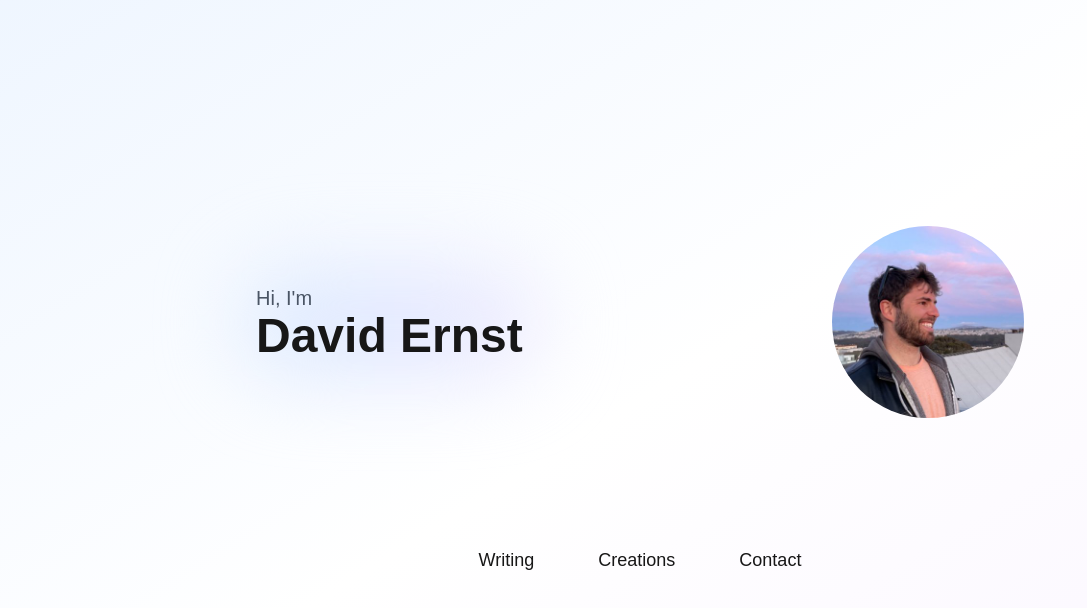
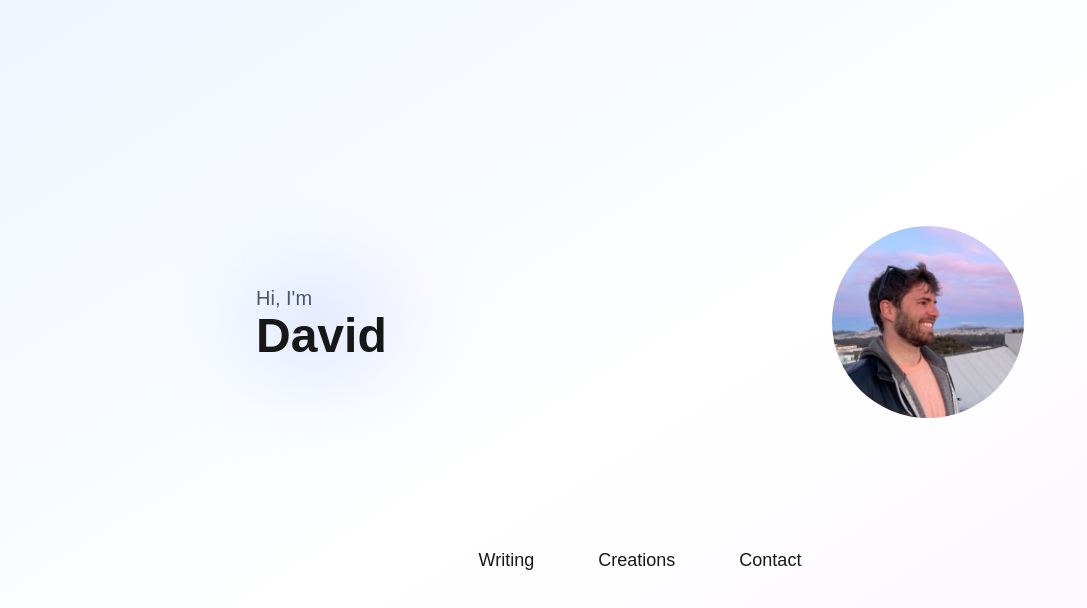
Before and after one commit to dsernst/dsernst.com-2025, a Next.js app: page / in a window 1280 px wide. Shown: the top 608 px of the page, without its empty margins (0-1087 px from the left). Built offline with nearby package versions, Linux system fonts and the light colour scheme.

Commit message:
homepage: just 'David'

```diff
--- a/app/page.tsx
+++ b/app/page.tsx
@@ -11,7 +11,7 @@
             <span className="text-xl text-gray-600 dark:text-gray-300">
               Hi, I&apos;m
             </span>
-            <h1 className="text-5xl font-bold">David Ernst</h1>
+            <h1 className="text-5xl font-bold">David</h1>
           </div>
         </div>
         <ProfilePhoto />
```
